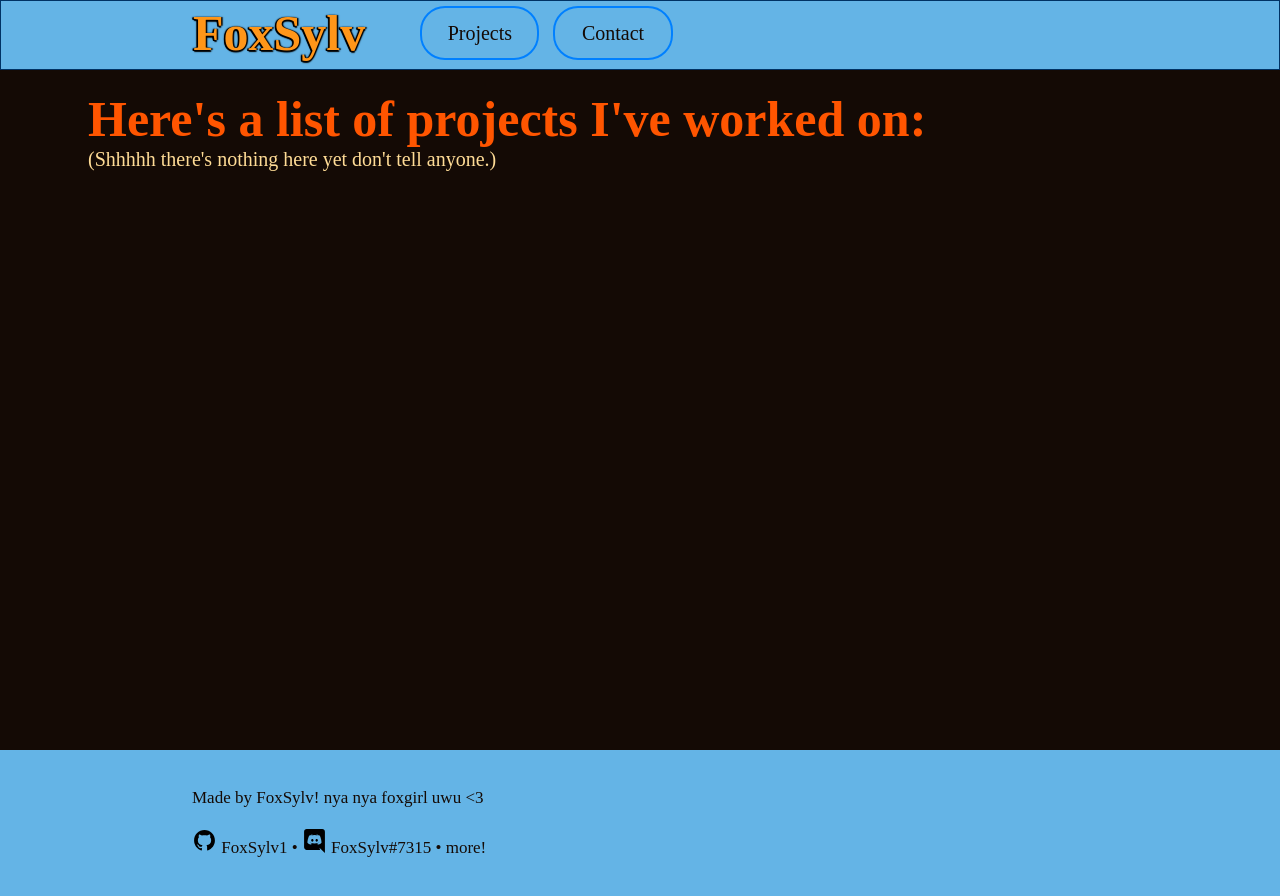
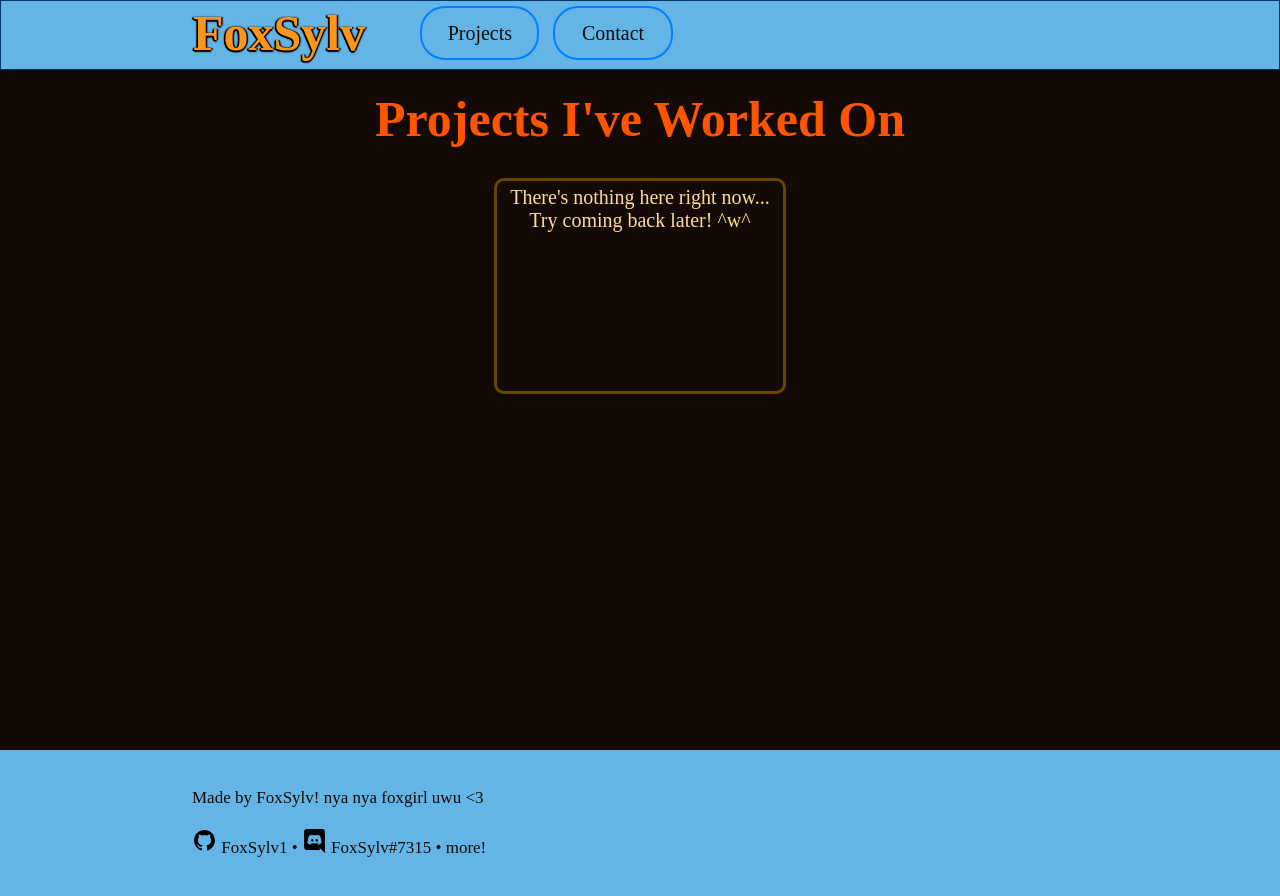
Before and after one commit to FoxSylv1/FoxSylv1.github.io, a Jekyll site: the page built from projects.md, in a window 1280 px wide. Shown: the top 896 px of the page. Built offline with Jekyll 4.4.1, drawn with Linux system fonts in a browser that asks for light colours.

Commit message:
Initialize a projects page.
Set up a basic projects page for use later.

```diff
--- /dev/null
+++ b/css/projects.scss
@@ -0,0 +1,26 @@
+---
+---
+
+@import "_variables";
+
+.title {
+    width: $used-width;
+    text-align: center;
+    margin-bottom: 20px;
+}
+
+.project-list {
+    display: flex;
+    flex-wrap: wrap;
+    justify-content: center;
+
+    margin-bottom: 30px;
+}
+
+.project {
+    width: calc(#{$used-width} / 4);
+    min-width: 150px;
+    height: 200px;
+
+    margin: 10px;
+}
--- a/projects.md
+++ b/projects.md
@@ -2,13 +2,22 @@
 title: Projects I've Worked On!
 description: A directory of projects that I've worked on.
 keywords: [foxsylv, projects]
+css: projects.css
 permalink: /projects/
 ---
 
-<h1>
-    Here's a list of projects I've worked on:
-</h1>
+<div class="title">
+    <h1>
+        Projects I've Worked On
+    </h1>
+</div>
 
-<p>
-    (Shhhhh there's nothing here yet don't tell anyone.)
-</p>
+<div class="project-list">
+    <div class="project box">
+        <p>
+            There's nothing here right now...
+            <br>
+            Try coming back later! ^w^
+        </p>
+    </div>
+</div>
```
